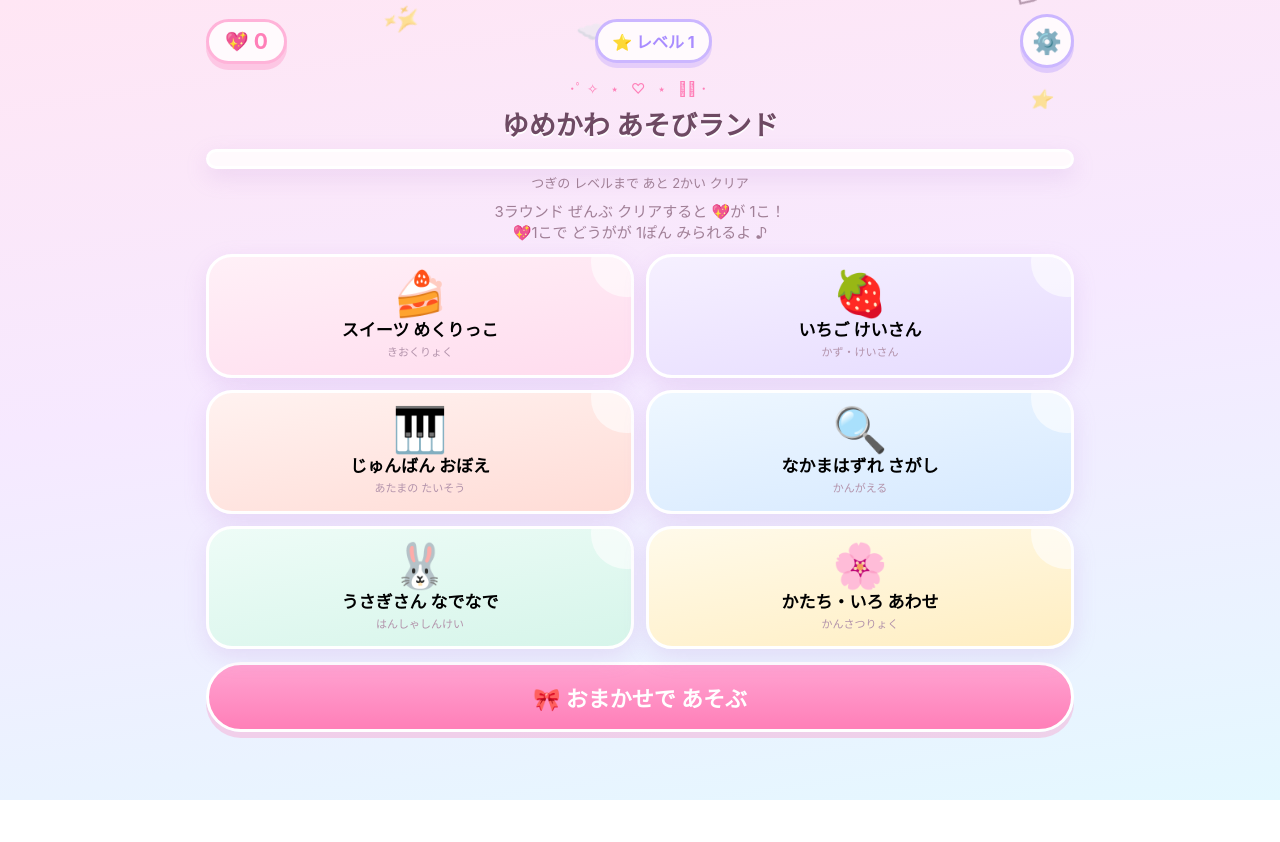
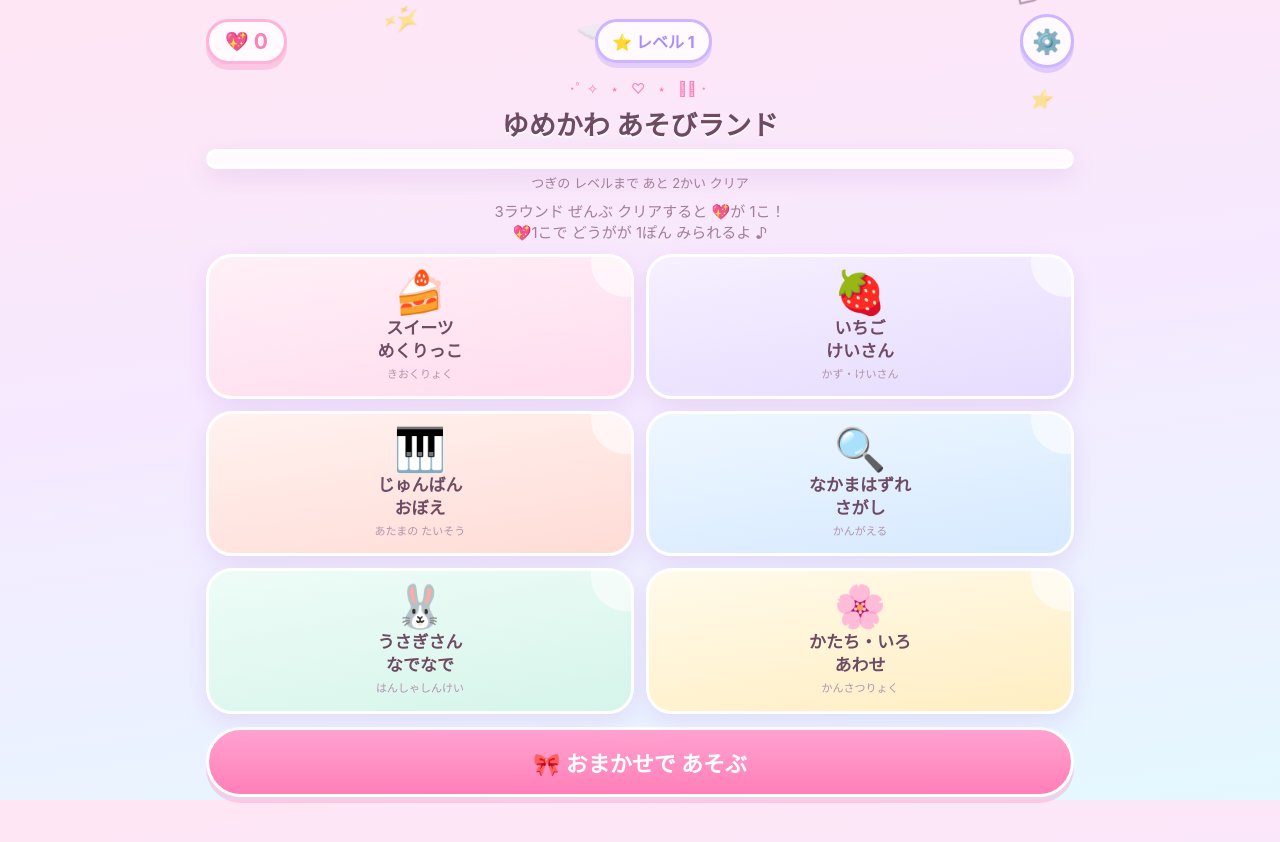
Before and after one commit to lyn-0/game1, a plain HTML site: page index.html in a window 1280 px wide. Before the commit the page ends 800 px from the top, so only its background shows below. Drawn offline with Linux system fonts and the light colour scheme.

Commit message:
Add files via upload

```diff
--- a/index.html
+++ b/index.html
@@ -4,6 +4,9 @@
 <meta charset="UTF-8">
 <meta name="viewport" content="width=device-width, initial-scale=1.0, maximum-scale=1.0, user-scalable=no">
 <meta name="theme-color" content="#ffd9ec">
+<meta name="color-scheme" content="light only">
+<meta name="format-detection" content="telephone=no,date=no,address=no,email=no">
+<meta name="apple-mobile-web-app-capable" content="yes">
 <title>ゆめかわ あそびランド</title>
 <style>
   :root{
@@ -17,6 +20,7 @@
     --sh-soft:0 8px 22px rgba(190,140,220,.22);
   }
   *{box-sizing:border-box; -webkit-tap-highlight-color:transparent;}
+  html{color-scheme:light only;}
   html,body{height:100%;}
   body{
     margin:0;
@@ -26,12 +30,24 @@
     background:linear-gradient(172deg,#ffe6f4 0%,#f6e9ff 45%,#e4f8ff 100%);
     background-attachment:fixed;
     overflow-x:hidden;
+    /* 日本語の へんな おりかえしを ふせぐ */
+    word-break:keep-all; overflow-wrap:normal; line-break:strict;
+    -webkit-text-size-adjust:100%; text-size-adjust:100%;
   }
   #sky{position:fixed; top:0; left:0; right:0; bottom:0; pointer-events:none; z-index:0; overflow:hidden;}
   #sky i{position:absolute; opacity:.5; animation:float linear infinite;}
   @keyframes float{0%{transform:translateY(12vh) rotate(0deg);}100%{transform:translateY(-112vh) rotate(240deg);}}
 
-  button{font-family:inherit; cursor:pointer; border:none;}
+  /* iOS Safari が ボタン文字を あお色にするのを ふせぐ */
+  button, input, select, textarea{
+    font-family:inherit; color:var(--ink); -webkit-text-fill-color:currentColor;
+  }
+  button{
+    cursor:pointer; border:none; background:none;
+    -webkit-appearance:none; appearance:none; background-clip:padding-box;
+    word-break:keep-all; overflow-wrap:normal;
+  }
+  a{color:var(--pink-d);}
   .screen{position:relative; z-index:1; display:none; min-height:100vh; padding:14px 16px 48px; max-width:900px; margin:0 auto;}
   .screen.active{display:block; animation:fade .28s ease;}
   @keyframes fade{from{opacity:0; transform:translateY(10px);}to{opacity:1;transform:none;}}
@@ -54,6 +70,7 @@
     background:var(--white); border:3px solid var(--lav); border-radius:999px;
     width:54px; height:54px; font-size:24px; box-shadow:0 5px 0 rgba(169,140,255,.32);
     display:flex; align-items:center; justify-content:center; flex:none;
+    color:var(--lav-d); -webkit-text-fill-color:var(--lav-d); font-weight:bold;
   }
   .icon-btn:active,.big-btn:active,.game-card:active,.genre-card:active,.choice:active{
     transform:translateY(3px); box-shadow:0 2px 0 rgba(255,127,184,.3);
@@ -79,14 +96,18 @@
   /* ---------- ホーム ---------- */
   .game-grid{display:grid; grid-template-columns:repeat(2,1fr); grid-gap:12px; gap:12px; margin-top:10px;}
   .game-card{
-    background:var(--white); border:3px solid #fff; border-radius:26px; padding:14px 6px 15px;
-    text-align:center; box-shadow:var(--sh-soft); font-size:17px; font-weight:bold; line-height:1.35;
+    background:var(--white); border:3px solid #fff; border-radius:26px; padding:14px 4px 15px;
+    text-align:center; box-shadow:var(--sh-soft); font-weight:bold; line-height:1.3;
     position:relative; overflow:hidden;
+    color:var(--ink); -webkit-text-fill-color:var(--ink);
   }
   .game-card:after{content:""; position:absolute; top:-30px; right:-30px; width:70px; height:70px;
     border-radius:50%; background:rgba(255,255,255,.6);}
-  .game-card .emo{display:block; font-size:44px; margin-bottom:4px; line-height:1;}
-  .game-card .tag{display:block; font-size:11px; color:#b393ab; font-weight:normal; margin-top:3px;}
+  .game-card .emo{display:block; font-size:42px; margin-bottom:4px; line-height:1;}
+  /* 1行ずつ かたまりで 表示（へんな おりかえし ぼうし） */
+  .game-card .n{display:block; white-space:nowrap; font-size:min(4.4vw,17px); line-height:1.35;}
+  .game-card .tag{display:block; white-space:nowrap; font-size:min(3vw,11px);
+    color:#b393ab; -webkit-text-fill-color:#b393ab; font-weight:normal; margin-top:4px;}
   .game-card.c1{background:linear-gradient(170deg,#fff0f7,#ffdcee);}
   .game-card.c2{background:linear-gradient(170deg,#f6f0ff,#e6dcff);}
   .game-card.c3{background:linear-gradient(170deg,#eefcf7,#d6f5ea);}
@@ -111,8 +132,10 @@
   }
   .mcard .f,.mcard .b{position:absolute; top:0; left:0; right:0; bottom:0;
     display:flex; align-items:center; justify-content:center; line-height:1;}
-  .mcard .f{font-size:min(9vw,34px); opacity:0; transition:opacity .14s;}
-  .mcard .b{font-size:min(7vw,26px); color:rgba(255,255,255,.95);}
+  .mcard .f{font-size:min(9vw,34px); opacity:0; transition:opacity .14s;
+    color:var(--ink); -webkit-text-fill-color:var(--ink);}
+  .mcard .b{font-size:min(7vw,26px); color:rgba(255,255,255,.95);
+    -webkit-text-fill-color:rgba(255,255,255,.95);}
   .mcard.open .f,.mcard.done .f{opacity:1;}
   .mcard.open .b,.mcard.done .b{opacity:0;}
   .mcard.open{background:#fff;}
@@ -252,12 +275,12 @@
   <p class="lvtext" id="lvText"></p>
   <p class="hint">3ラウンド ぜんぶ クリアすると 💖が 1こ！<br>💖1こで どうがが 1ぽん みられるよ ♪</p>
   <div class="game-grid">
-    <button class="game-card c1" onclick="startGame('memory')"><span class="emo">🍰</span>スイーツ めくりっこ<span class="tag">きおくりょく</span></button>
-    <button class="game-card c2" onclick="startGame('math')"><span class="emo">🍓</span>いちご けいさん<span class="tag">かず・けいさん</span></button>
-    <button class="game-card c5" onclick="startGame('seq')"><span class="emo">🎹</span>じゅんばん おぼえ<span class="tag">あたまの たいそう</span></button>
-    <button class="game-card c6" onclick="startGame('odd')"><span class="emo">🔍</span>なかまはずれ さがし<span class="tag">かんがえる</span></button>
-    <button class="game-card c3" onclick="startGame('mole')"><span class="emo">🐰</span>うさぎさん なでなで<span class="tag">はんしゃしんけい</span></button>
-    <button class="game-card c4" onclick="startGame('shape')"><span class="emo">🌸</span>かたち・いろ あわせ<span class="tag">かんさつりょく</span></button>
+    <button class="game-card c1" onclick="startGame('memory')"><span class="emo">🍰</span><span class="n">スイーツ</span><span class="n">めくりっこ</span><span class="tag">きおくりょく</span></button>
+    <button class="game-card c2" onclick="startGame('math')"><span class="emo">🍓</span><span class="n">いちご</span><span class="n">けいさん</span><span class="tag">かず・けいさん</span></button>
+    <button class="game-card c5" onclick="startGame('seq')"><span class="emo">🎹</span><span class="n">じゅんばん</span><span class="n">おぼえ</span><span class="tag">あたまの たいそう</span></button>
+    <button class="game-card c6" onclick="startGame('odd')"><span class="emo">🔍</span><span class="n">なかまはずれ</span><span class="n">さがし</span><span class="tag">かんがえる</span></button>
+    <button class="game-card c3" onclick="startGame('mole')"><span class="emo">🐰</span><span class="n">うさぎさん</span><span class="n">なでなで</span><span class="tag">はんしゃしんけい</span></button>
+    <button class="game-card c4" onclick="startGame('shape')"><span class="emo">🌸</span><span class="n">かたち・いろ</span><span class="n">あわせ</span><span class="tag">かんさつりょく</span></button>
   </div>
   <button class="big-btn" onclick="startGame(randomGame())">🎀 おまかせで あそぶ</button>
   <button class="big-btn go" id="watchBtn" onclick="go('reward')" style="display:none">📺 どうがを みる</button>
```
